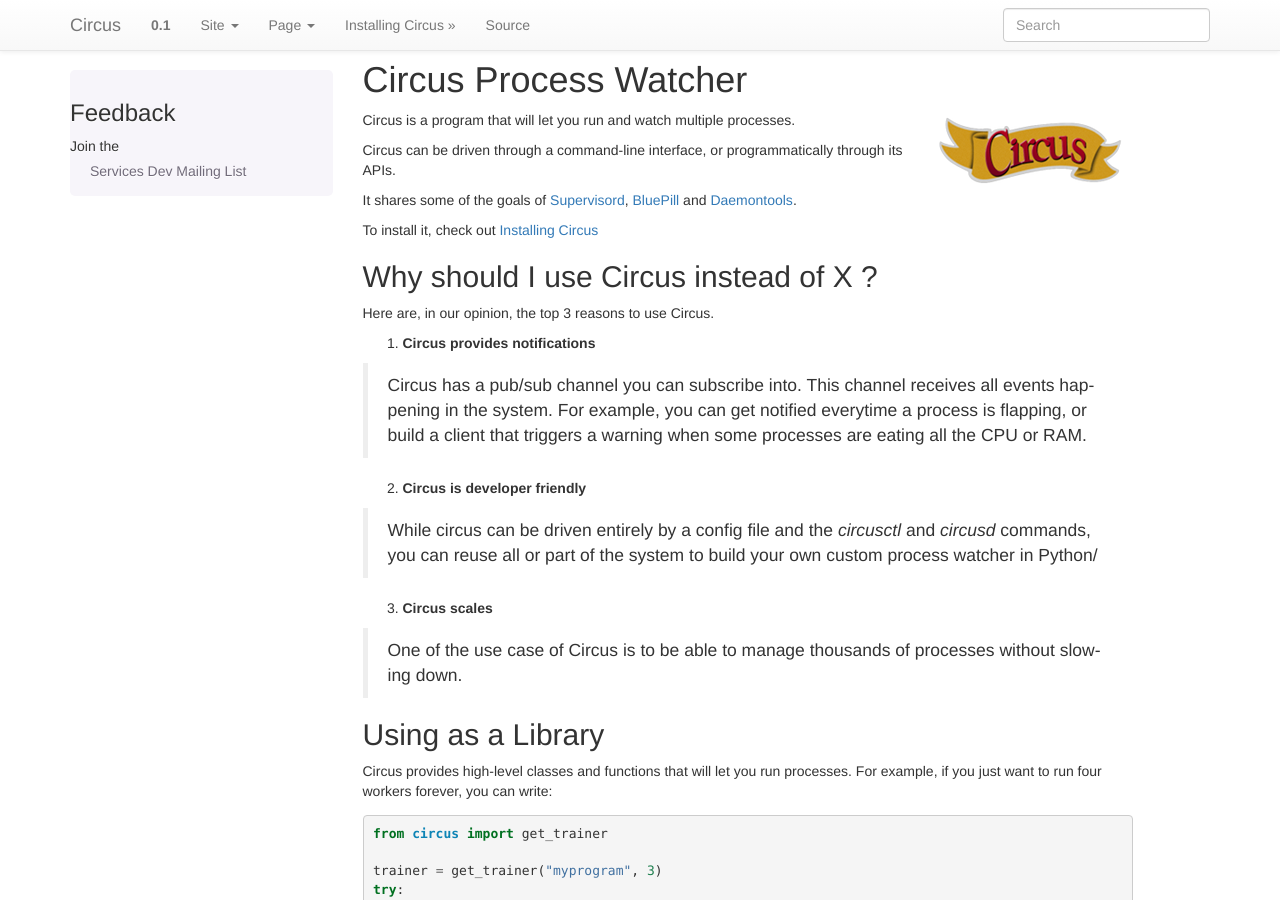
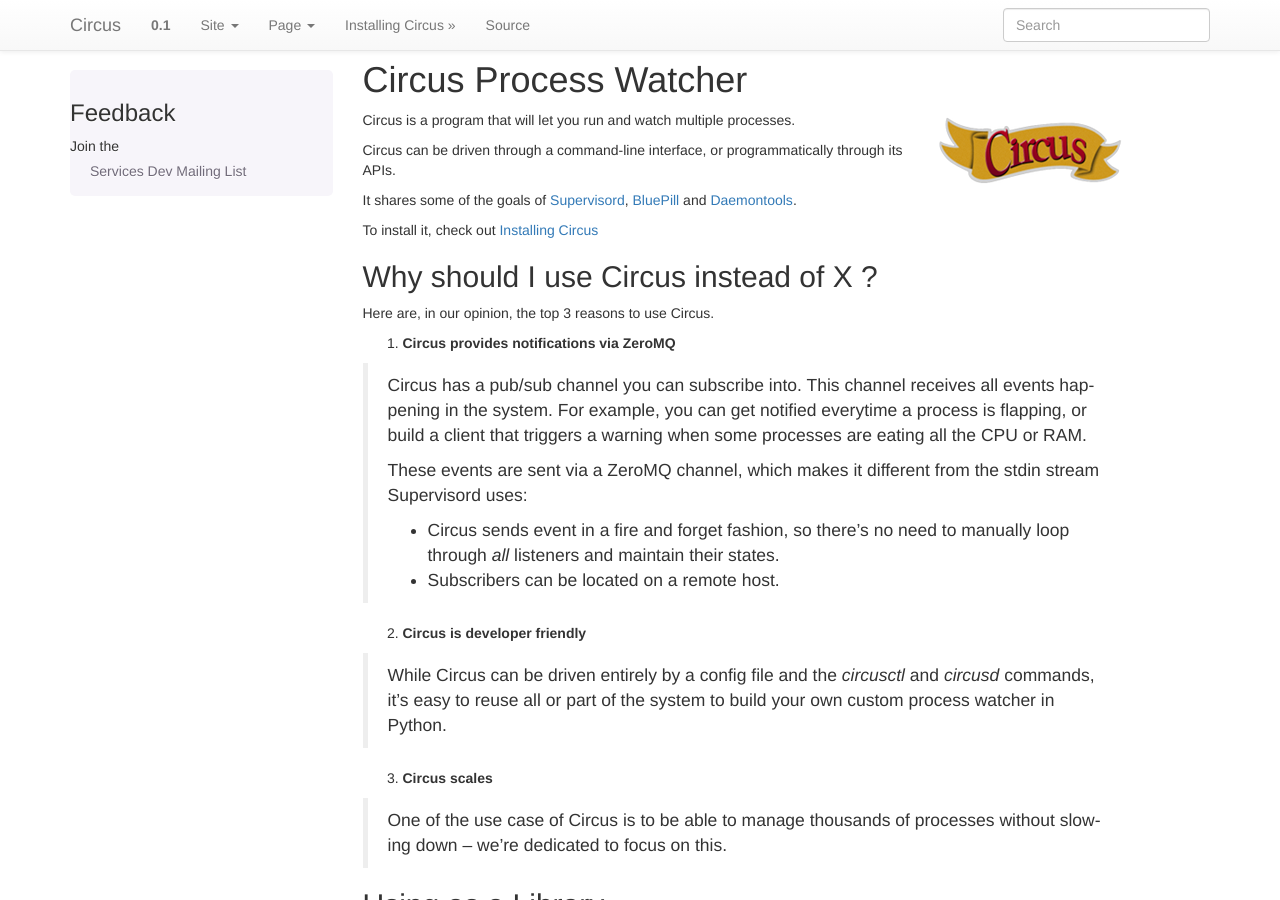
Before and after one commit to circus-tent/circus, a Sphinx documentation site: the page built from docs/source/index.rst, in a window 1280 px wide and 900 px high. Built offline with Sphinx 7.4.7, drawn with Linux system fonts in a browser that asks for light colours.

Commit message:
more rationale on notification

```diff
--- a/docs/source/index.rst
+++ b/docs/source/index.rst
@@ -21,23 +21,32 @@
 
 Here are, in our opinion, the top 3 reasons to use Circus.
 
-1. **Circus provides notifications**
+1. **Circus provides notifications via ZeroMQ**
 
   Circus has a pub/sub channel you can subscribe into. This channel
   receives all events happening in the system. For example, you can get
   notified everytime a process is flapping, or build a client that
   triggers a warning when some processes are eating all the CPU or RAM.
 
+  These events are sent via a ZeroMQ channel, which makes it different
+  from the stdin stream Supervisord uses:
+
+  - Circus sends event in a fire and forget fashion, so there's no
+    need to manually loop through *all* listeners and maintain their
+    states.
+  - Subscribers can be located on a remote host.
+
+
 2. **Circus is developer friendly**
 
-  While circus can be driven entirely by a config file and the
-  *circusctl* and *circusd* commands, you can reuse all or part of
-  the system to build your own custom process watcher in Python/
+  While Circus can be driven entirely by a config file and the
+  *circusctl* and *circusd* commands, it's easy to reuse all or part of
+  the system to build your own custom process watcher in Python.
 
 3. **Circus scales**
 
   One of the use case of Circus is to be able to manage thousands of
-  processes without slowing down.
+  processes without slowing down -- we're dedicated to focus on this.
 
 
 Using as a Library
```
Also changed, not shown: 1 other file.
